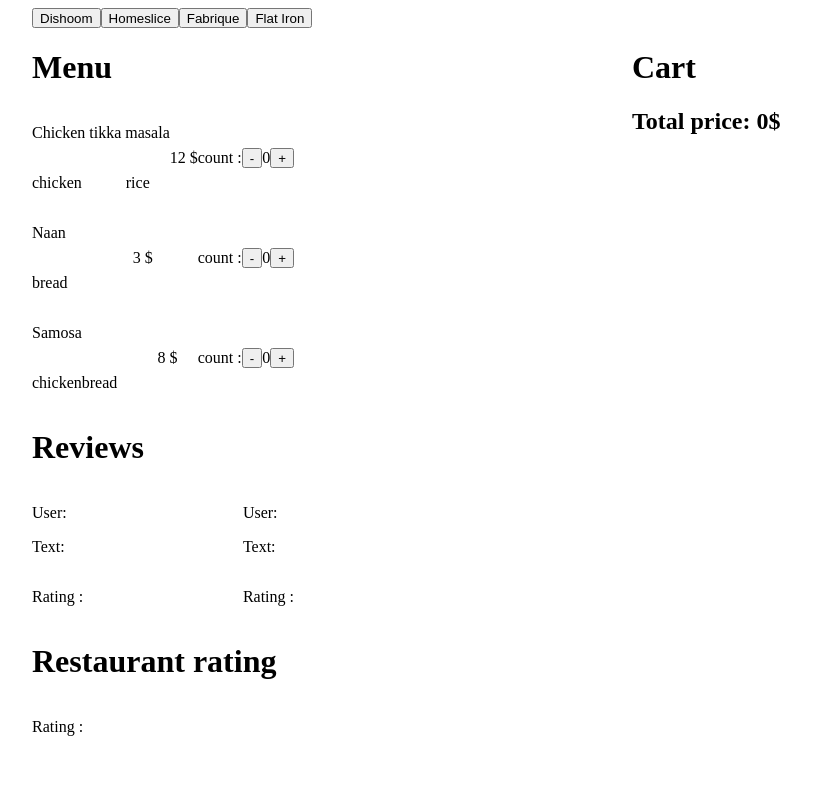
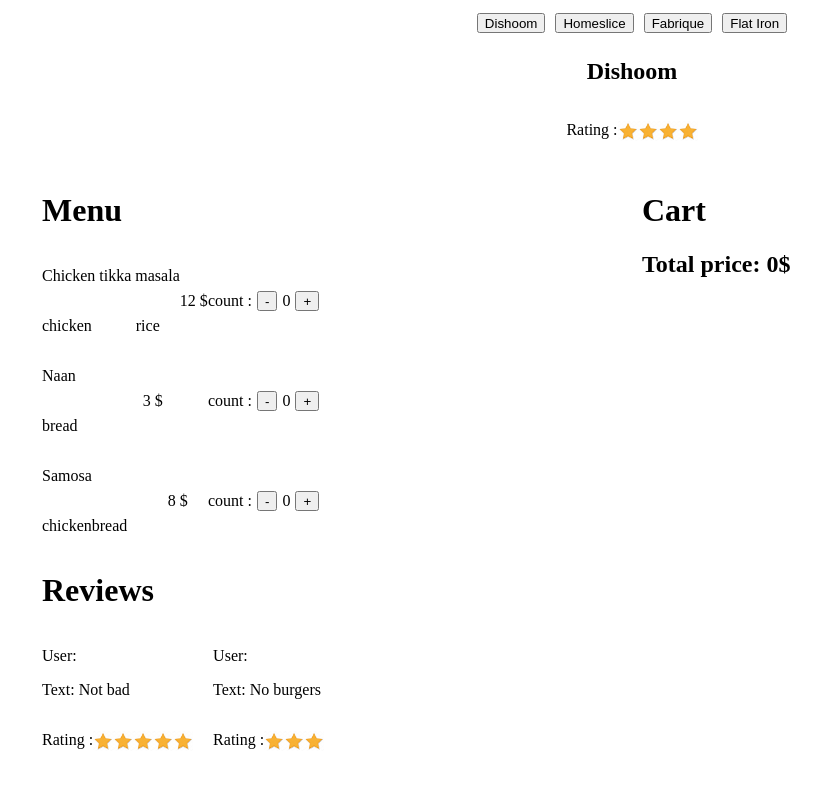
Before and after one commit to NikAndre/react-home-project, a React app: page / in a window 1280 px wide. Shown: the whole page, without its empty margins (8-829 px from the left). Built offline with nearby package versions, Linux system fonts and the light colour scheme.

Commit message:
fixed Rate component

```diff
--- a/src/Styles.css
+++ b/src/Styles.css
@@ -1,5 +1,6 @@
 button{
     height: 20px;
+    margin:5px;
 }
 .img-star{
     width:20px;
@@ -26,6 +27,7 @@
 .component-wrapper{
     display: flex;
     justify-content: space-between;
+    padding: 10px;
 }
 .cart-wrapper{
     position: absolute;
@@ -33,3 +35,12 @@
     margin-top: 0px;
     margin-left: 600px;
 }
+.navigation-holder{
+    display: flex;
+    justify-content: center;
+}
+.restaurant-name-wrapper{
+    display: flex;
+    flex-direction: column;
+    align-items: center;
+}
--- a/src/components/App.js
+++ b/src/components/App.js
@@ -13,7 +13,7 @@
 
     render() {
        return (
-           <div>
+           <div className={'container'}>
                <Restaurants  />
            </div>
        )
--- a/src/components/navigation.js
+++ b/src/components/navigation.js
@@ -3,10 +3,11 @@
 
 export default function Navigation (props){
     return(
-        <div>
+        <div className={'navigation-holder'}>
             {props.restaurants.map((restaurant) => <button
                 key = {restaurant.id}
                 onClick = {() => props.onRestaurantClick(restaurant.id)}
+                className={''}
             >
                 {restaurant.name}
             </button> )}
--- a/src/components/product/review.js
+++ b/src/components/product/review.js
@@ -1,13 +1,28 @@
 import React from "react";
 import Rate from "../rate";
 import '../../Styles.css'
+import {connect} from "react-redux";
 
-export default function Review (props){
+function Review (
+    {
+     id,
+     review
+    }
+    ){
+    //console.log(review)
     return (
         <div className={'review-block'}>
-            <p>User: <b>{props.review.user}</b></p>
-            <p>Text: {props.review.text} </p>
-            <Rate  rate = {props.review.rating}/>
+            <p>User: <b>{review.user}</b></p>
+            <p>Text: {review.text} </p>
+            <Rate  reviewsId = {[review.id]}/>
         </div>
     )
 }
+
+
+const mapStateToProps = (state,ownProps) => ({
+    review : state.reviews[ownProps.id]
+})
+
+
+export default connect(mapStateToProps)(Review)
--- a/src/components/rate.js
+++ b/src/components/rate.js
@@ -2,13 +2,18 @@
 import star from  '../images/star2.jpg'
 import '../Styles.css'
 import propTypes from 'prop-types'
+import {connect} from "react-redux";
 
-export default function Rate(props){
-    //console.log(props)
+function Rate(
+    {
+        reviewsId,
+        rate
+    }){
+    console.log(rate, reviewsId)
     const renderStarRate = () => {
         const arr = []
         let i = 0
-        while(i < props.rate){
+        while(i < rate/reviewsId.length){
             i++
             arr.push(<p><img className={'img-star'} src={star} alt = 'star'></img></p>)
     }
@@ -26,3 +31,12 @@
 Rate.propTypes = {
     rate: propTypes.number.isRequired
 }
+
+export default connect((state,ownProps)=>({
+   rate: ownProps.reviewsId.map(id => state.reviews[id])
+       .reduce((accum,review) => {
+           console.log(review)
+            accum += review.rating
+           return accum
+       },0)
+}))(Rate)
--- a/src/components/redux/reducer/order.js
+++ b/src/components/redux/reducer/order.js
@@ -1,14 +1,13 @@
 export default (state = {},action) => {
     const {type,payload} = action
-    console.log(state, payload)
     switch (type) {
         case 'increment'
         : return {...state,[payload.id]: (state[payload.id] || 0) + 1}
         case 'decrement'
         : return {...state,[payload.id]:
-            state[payload.id] === 0
-            ? 0
-            : (state[payload.id] || 0) - 1 }
+            state[payload.id] > 0
+            ? state[payload.id] - 1
+            : 0 }
         case 'PRODREMOVE'
         : const result = {...state}
          delete result[payload.id]
--- a/src/components/redux/reducer/products.js
+++ b/src/components/redux/reducer/products.js
@@ -5,11 +5,8 @@
     return accum
 },{})
 
-console.log(defaultProducts)
-
 export default (products = defaultProducts,action) => {
     const {type} = action
-    console.log(products)
     switch (type){
         default
         : return products
--- a/src/components/redux/reducer/reviews.js
+++ b/src/components/redux/reducer/reviews.js
@@ -1,4 +1,10 @@
-import { normalizedReviews as defaultReviews} from "../../../fixtures";
+import { normalizedReviews } from "../../../fixtures";
+
+const defaultReviews =  normalizedReviews.reduce((accum , review)=>{
+    accum[review.id] = review
+    return accum
+},{})
+
 
 export default (reviews = defaultReviews,action) => {
     const {type} = action
--- a/src/components/redux/selectors.js
+++ b/src/components/redux/selectors.js
@@ -9,7 +9,6 @@
     productsSelector,
     orderSelector,
     (products,order) => {
-
 
     return  Object.keys(order).map(productId => products[productId])
         .map(product => {
--- a/src/components/restaraunt.js
+++ b/src/components/restaraunt.js
@@ -3,8 +3,9 @@
 import Rate from "./rate";
 import Reviews from "./reviews";
 import propTypes from 'prop-types'
+import {connect} from "react-redux";
 
-export default function Restaurant({restaurant}){
+function Restaurant({restaurant}){
     const getRestaurantRating = () =>{
         const sumRating = restaurant.reviews.map((review) => {
             return review.rating
@@ -16,14 +17,14 @@
         return  sumRating/restaurant.reviews.length
     }
 
-    getRestaurantRating()
+
 
     return(
         <div>
-            <Menu menu = {restaurant.menu}/>
-            <Reviews reviews = {restaurant.reviews}/>
-            <h1>Restaurant rating</h1>
-            <Rate rate = {getRestaurantRating()}/>
+            <div>
+                <Menu menu = {restaurant.menu}/>
+                <Reviews arrId = {restaurant.reviews}/>
+            </div>
         </div>
     )
 }
@@ -34,3 +35,8 @@
         reviews: propTypes.array.isRequired
     }).isRequired
 }
+
+
+
+
+export default connect()(Restaurant)
--- a/src/components/restaurants.js
+++ b/src/components/restaurants.js
@@ -5,6 +5,7 @@
 import propTypes from 'prop-types'
 import Cart from "./cart";
 import {connect} from "react-redux";
+import Rate from "./rate";
 
 
 
@@ -27,11 +28,17 @@
                 restaurants = {restaurants}
                 onRestaurantClick = {(id) => {setActiveId(id)} }
             />
+            <div className={'restaurant-name-wrapper'}>
+                <h2>{activeRestaurant.name}</h2>
+                <Rate reviewsId = {activeRestaurant.reviews}/>
+            </div>
             <div className={'component-wrapper'}>
-            <Restaurant  restaurant = {activeRestaurant}  />
-            <Cart
+                <Restaurant
+                    restaurant = {activeRestaurant}
+                />
+                <Cart
                 restaurants = {restaurants}
-            />
+                />
             </div>
         </div>
     )
@@ -43,5 +50,5 @@
 }
 
 export default connect((state)=> ({
-    restaurants : state.restaurants
+    restaurants : state.restaurants,
 }))(Restaurants)
--- a/src/components/reviews.js
+++ b/src/components/reviews.js
@@ -1,15 +1,19 @@
 import React from "react";
 import Review from "./product/review";
+import {connect} from "react-redux";
 
-export default function Reviews (props){
+function Reviews ({ arrId }){
+
     return (
         <div>
             <h1>Reviews</h1>
             <div className={'wrapper'}>
             {
-                props.reviews.map((review)=> (<Review key = {review.id} review = {review}/>))
+                arrId.map((id)=> (<Review key = {id} id = {id}/>))
             }
             </div>
         </div>
     )
 }
+
+export default connect()(Reviews)
```
